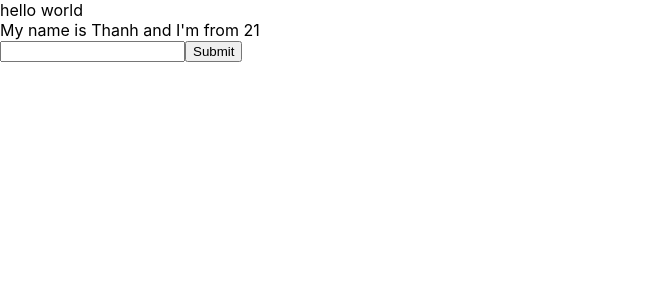
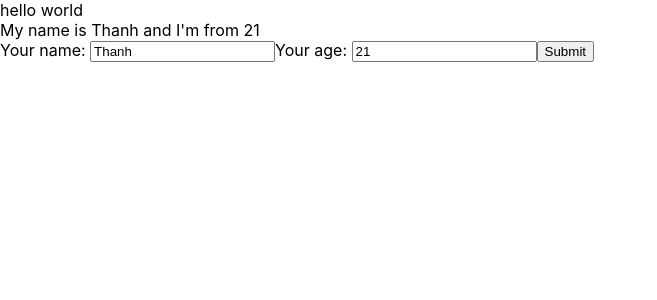
Before and after one commit to Thanh3423/basic-react-redux, a React (Create React App) app: page / in a window 1280 px wide. Shown: the top 300 px of the page, without its empty margins (0-657 px from the left). Built offline with nearby package versions, Linux system fonts and the light colour scheme.

Commit message:
Nesting component

```diff
--- a/src/components/MyComponent.js
+++ b/src/components/MyComponent.js
@@ -1,53 +1,14 @@
 import React from 'react';
+import UserInfor from './UserInfor';
 
 class MyComponent extends React.Component {
-    state = {
-        name: 'Thanh',
-        address: 'Thanh1',
-        age: 21
-    };
 
-    handleClick(event) {
-        console.log(".>>> Click me my button")
-        console.log("random ", Math.floor((Math.random() * 100) + 1))
-        //merge State => react class
-        this.setState({
-            name: 'Eric',
-            age: Math.floor((Math.random() * 100) + 1)
-            // address: 'Thanh1',
-            // age: 21
-        })
-
-        // this.setState({
-        //     age: Math.floor((Math.random() * 100) + 1)
-        // })
-    }
-
-    handleOnMoverOver(event) {
-        //console.log(event.pageX)
-    }
-
-    handleOnChangeInput = (event) => {
-        this.setState({
-            name: event.target.value
-        })
-
-    }
-
-    handleOnSubmit = (event) => {
-        event.preventDefault();
-        console.log(this.state);
-    }
     //jsx: viết code javascript trong html
     render() {
         return (
             <div>
-                My name is {this.state.name} and I'm from {this.state.age}
-                <form onSubmit={(event) => this.handleOnSubmit(event)}>
-                    <input type='text'
-                        onChange={(event) => this.handleOnChangeInput(event)} />
-                    <button>Submit</button>
-                </form>
+
+                <UserInfor />
             </div>
         );
     }
--- /dev/null
+++ b/src/components/UserInfor.js
@@ -0,0 +1,54 @@
+import React from 'react';
+
+class UserInfor extends React.Component {
+    state = {
+        name: 'Thanh',
+        address: 'Thanh1',
+        age: 21
+    };
+
+    handleOnChangeInput = (event) => {
+        this.setState({
+            name: event.target.value
+        })
+
+    }
+
+    handleOnChangeAge = (event) => {
+        //bad code: this.state.age = event.target.value
+        this.setState({
+            age: event.target.value
+        })
+
+    }
+
+    handleOnSubmit = (event) => {
+        event.preventDefault();
+        console.log(this.state);
+    }
+    render() {
+        return (
+            <div>
+                My name is {this.state.name} and I'm from {this.state.age}
+                <form onSubmit={(event) => this.handleOnSubmit(event)}>
+                    <label>Your name: </label>
+                    <input
+                        value={this.state.name}
+                        type="text"
+                        onChange={(event) => this.handleOnChangeInput(event)} />
+
+
+                    <label>Your age: </label>
+                    <input
+                        value={this.state.age}
+                        type="text"
+                        onChange={(event) => this.handleOnChangeAge(event)} />
+                    <button>Submit</button>
+                </form>
+
+            </div>
+        )
+    }
+}
+
+export default UserInfor;
```
